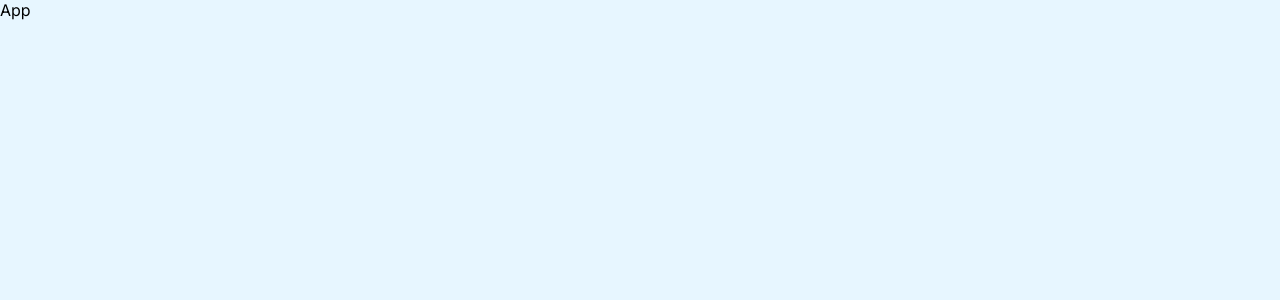
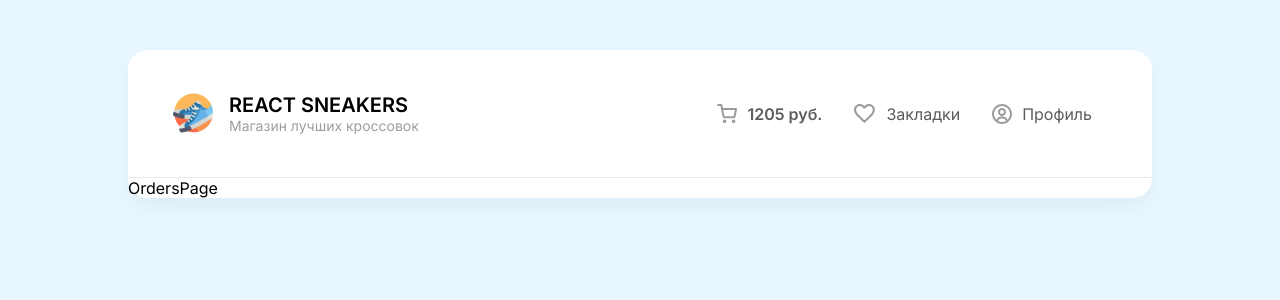
Before and after one commit to Nooruzbekck/react-sneakers, a React (Vite) app: page /orders in a window 1280 px wide. Shown: the top 300 px of the page. Built offline with nearby package versions, Linux system fonts and the light colour scheme.

Commit message:
configured routes && add pages

```diff
--- a/src/App.jsx
+++ b/src/App.jsx
@@ -1,5 +1,24 @@
-import React from "react";
+import { styled } from "@mui/material";
+import { Layout } from "./layout/Layout";
 
 export const App = () => {
-  return <div>App</div>;
+  return (
+    <AppLayout>
+      <Layout />
+    </AppLayout>
+  );
 };
+
+const AppLayout = styled("div")`
+  width: 80%;
+  margin: 0 auto;
+  margin-top: 50px;
+  border-radius: 20px;
+  background: #fff;
+  box-shadow: 0px 10px 20px 0px rgba(0, 0, 0, 0.04);
+  @media (max-width: 480px) {
+    width: 100%;
+    margin-top: 0;
+    border-radius: 0;
+  }
+`;
--- /dev/null
+++ b/src/components/favorites/Favorites.jsx
@@ -0,0 +1,5 @@
+import React from "react";
+
+export const Favorites = () => {
+  return <div>Favorites</div>;
+};
--- /dev/null
+++ b/src/components/orders/Orders.jsx
@@ -0,0 +1,5 @@
+import React from "react";
+
+export const Orders = () => {
+  return <div>Orders</div>;
+};
--- /dev/null
+++ b/src/layout/Layout.jsx
@@ -0,0 +1,13 @@
+import { Outlet } from "react-router-dom";
+import { Header } from "../components/header/Header";
+
+export const Layout = () => {
+  return (
+    <>
+      <Header />
+      <main>
+        <Outlet />
+      </main>
+    </>
+  );
+};
--- a/src/main.jsx
+++ b/src/main.jsx
@@ -1,10 +1,11 @@
 import React from "react";
 import ReactDOM from "react-dom/client";
-import { App } from "./App.jsx";
+import { RouterProvider } from "react-router-dom";
 import "./index.css";
+import { routes } from "./routes/routes";
 
 ReactDOM.createRoot(document.getElementById("root")).render(
   <React.StrictMode>
-    <App />
+    <RouterProvider router={routes} />
   </React.StrictMode>
 );
--- /dev/null
+++ b/src/pages/FavoritePage.jsx
@@ -0,0 +1,5 @@
+import React from "react";
+
+export const FavoritePage = () => {
+  return <div>FavoritePage</div>;
+};
--- /dev/null
+++ b/src/pages/HomePage.jsx
@@ -0,0 +1,5 @@
+import React from "react";
+
+export const Home = () => {
+  return <div>Home</div>;
+};
--- /dev/null
+++ b/src/pages/OrdersPage.jsx
@@ -0,0 +1,5 @@
+import React from "react";
+
+export const OrdersPage = () => {
+  return <div>OrdersPage</div>;
+};
--- /dev/null
+++ b/src/routes/routes.jsx
@@ -0,0 +1,26 @@
+import { createBrowserRouter } from "react-router-dom";
+import { App } from "../App";
+import { Home } from "../pages/HomePage";
+import { FavoritePage } from "../pages/FavoritePage";
+import { OrdersPage } from "../pages/OrdersPage";
+
+export const routes = createBrowserRouter([
+  {
+    path: "/",
+    element: <App />,
+    children: [
+      {
+        path: "/",
+        element: <Home />,
+      },
+      {
+        path: "favorites",
+        element: <FavoritePage />,
+      },
+      {
+        path: "orders",
+        element: <OrdersPage />,
+      },
+    ],
+  },
+]);
```
